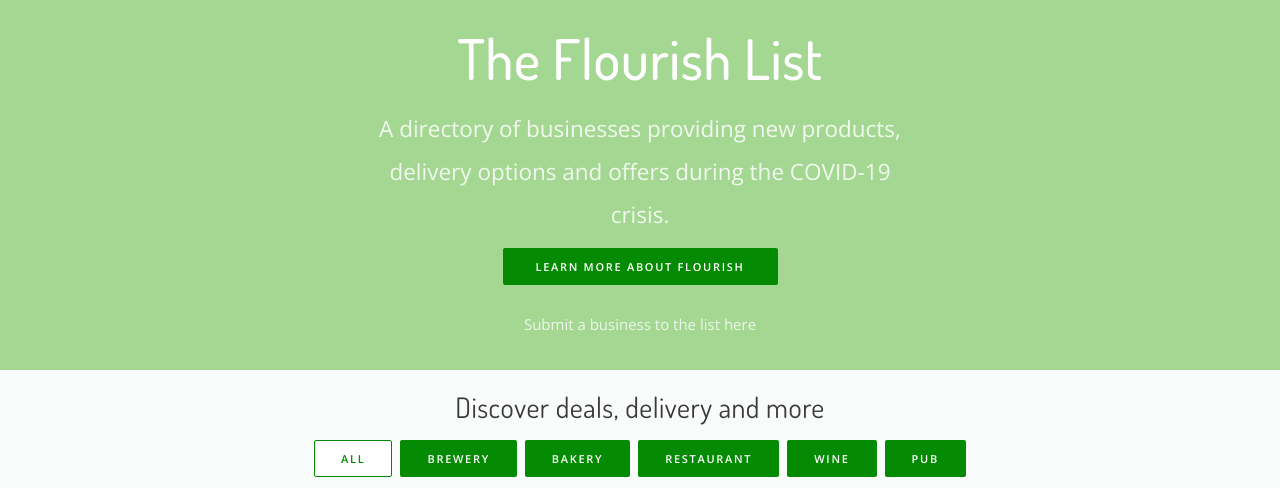
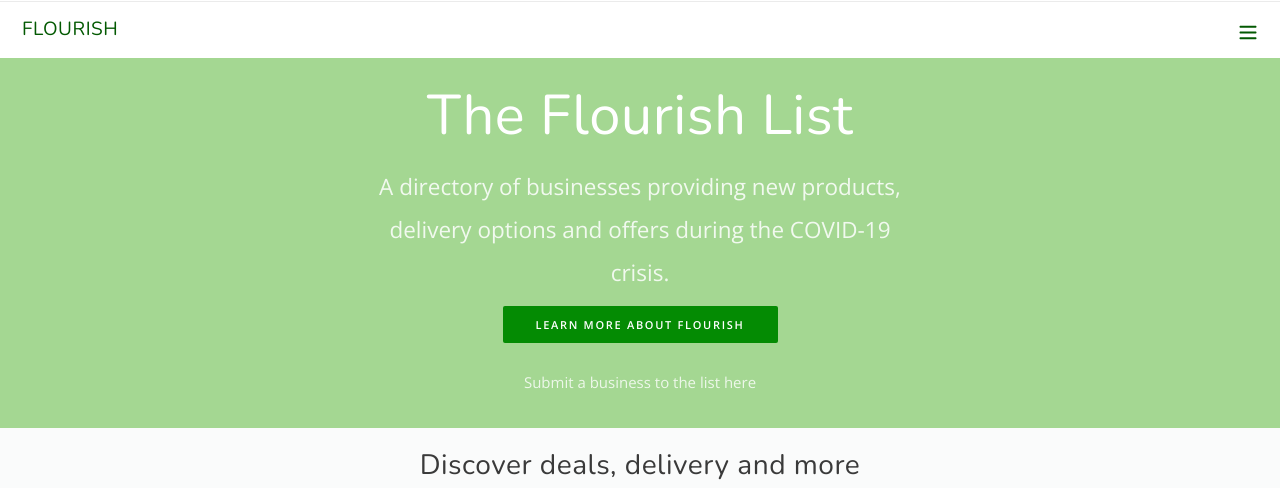
Before and after one commit to lets-flourish/lets-flourish.github.io, a Jekyll site: the page built from index.html, in a window 1280 px wide. Shown: the top 488 px of the page. Built offline with Jekyll 4.4.1, drawn with Linux system fonts in a browser that asks for light colours; some web fonts are replaced; comment, search, counter and statistics services are not loaded.

Commit message:
I just built a fucking responsive mobile collapsible nav in <1hr boo yah

```diff
--- a/_includes/list-head.html
+++ b/_includes/list-head.html
@@ -6,8 +6,8 @@
 
   <meta name="viewport" content="width=device-width, initial-scale=1, shrink-to-fit=no" />
 
+  <link href="https://fonts.googleapis.com/css2?family=Nunito:ital,wght@0,400;0,600;1,400&display=swap" rel="stylesheet">
   <link rel="stylesheet" href="/css/page.css" />
-  <!-- <link rel="stylesheet" type="text/css" href="https://cdn.datatables.net/1.10.19/css/dataTables.bootstrap4.min.css"> -->
   <link rel="stylesheet" type="text/css" href="/css/list.css">
   <link rel="stylesheet" type="text/css" href="/css/nice-select.css">
   <style>.nice-select .list { left: -55% }</style>
--- a/_layouts/the-list.html
+++ b/_layouts/the-list.html
@@ -4,6 +4,36 @@
 {% include list-head.html %}
 
 <body>
+
+  <nav class="fl-nav hidden">
+    <header>
+      <h1 class="fl-nav-header">FLOURISH</h1>
+      <button id="menu-toggle" type="button" aria-controls="MobileNav" aria-expanded="true" aria-label="Menu">
+        <svg
+          aria-hidden="true"
+          focusable="false"
+          role="presentation"
+          class="icon icon-hamburger"
+          viewBox="0 0 37 40">
+          <path d="M33.5 25h-30c-1.1 0-2-.9-2-2s.9-2 2-2h30c1.1 0 2 .9 2 2s-.9 2-2 2zm0-11.5h-30c-1.1 0-2-.9-2-2s.9-2 2-2h30c1.1 0 2 .9 2 2s-.9 2-2 2zm0 23h-30c-1.1 0-2-.9-2-2s.9-2 2-2h30c1.1 0 2 .9 2 2s-.9 2-2 2z"></path>
+        </svg>
+        <svg
+          aria-hidden="true"
+          focusable="false"
+          role="presentation"
+          class="icon icon-close"
+          viewBox="0 0 40 40">
+          <path d="M23.868 20.015L39.117 4.78c1.11-1.108 1.11-2.77 0-3.877-1.109-1.108-2.773-1.108-3.882 0L19.986 16.137 4.737.904C3.628-.204 1.965-.204.856.904c-1.11 1.108-1.11 2.77 0 3.877l15.249 15.234L.855 35.248c-1.108 1.108-1.108 2.77 0 3.877.555.554 1.248.831 1.942.831s1.386-.277 1.94-.83l15.25-15.234 15.248 15.233c.555.554 1.248.831 1.941.831s1.387-.277 1.941-.83c1.11-1.109 1.11-2.77 0-3.878L23.868 20.015z" class="layer"></path>
+        </svg>
+      </button>
+    </header>
+    <ul class="fl-nav-list">
+      <li class="fl-nav-item"><a href="https://letsflourish.co">Home</a></li>
+      <li class="fl-nav-item active"><a href="https://thelist.letsflourish.co">Browse Stores</a></li>
+      <li class="fl-nav-item"><a href="https://letsflourish.co/for-businesses">For Businesses</a></li>
+      <li class="fl-nav-item"><a href="https://letsflourish.co/contact-us">Cointact us</a></li>
+    </ul>
+  </nav>
 
   <!-- header -->
   <header class="header bg-img-right text-white">
--- a/css/list.css
+++ b/css/list.css
@@ -1,6 +1,7 @@
 /*
 
 flourish green: #048b03
+shopify green: #035902
 
 */
 
@@ -11,6 +12,87 @@
 .text-shadow {
   text-shadow: 1px 1px 2px black;
 }
+
+nav.fl-nav {
+  height: 303px;
+
+  -webkit-transition: height .3s;
+  -moz-transition: height .3s;
+  -ms-transition: height .3s;
+  -o-transition: height .3s;
+  transition: height .3s;
+}
+
+#menu-toggle {
+  padding-right: 22px;
+  color: #035902;
+  background-color: transparent;
+  border: none;
+  cursor: pointer;
+}
+
+.icon {
+  width: 20px;
+  height: 20px;
+  vertical-align: middle;
+  fill: currentColor;
+}
+
+nav.fl-nav:not(.hidden) #menu-toggle .icon-close,
+nav.fl-nav.hidden #menu-toggle .icon-hamburger {
+  display: inline-block;
+}
+
+nav.fl-nav:not(.hidden) #menu-toggle .icon-hamburger,
+nav.fl-nav #menu-toggle .icon-close {
+  display: none;
+}
+
+nav.fl-nav.hidden {
+  height: 58px;
+}
+
+nav.fl-nav header {
+  display: flex;
+  justify-content: space-between;
+}
+
+h1.fl-nav-header {
+  color: #035902;
+  margin: 15px 0;
+  padding-left: 22px;
+  text-align: left;
+  font-size: 19px;
+}
+
+ul.fl-nav-list {
+  margin: 0;
+  padding: 0;
+  position: relative;
+  top: 0;
+  border-top: 1px solid #ebebeb;
+}
+
+.hidden ul.fl-nav-list {
+  top: -303px;
+}
+
+li.fl-nav-item {
+  list-style: none;
+  border-bottom: 1px solid #ebebeb;
+}
+
+li.fl-nav-item a {
+  display: block;
+  width: 100%;
+  padding: 15px 30px;
+  font-size: 16px;
+}
+
+li.fl-nav-item.active a {
+  text-decoration: underline;
+}
+
 
 .header {
   background-color: #A4D792;
```
Also changed, not shown: other parts of _layouts/the-list.html (+5 -0 lines), css/page.css.
